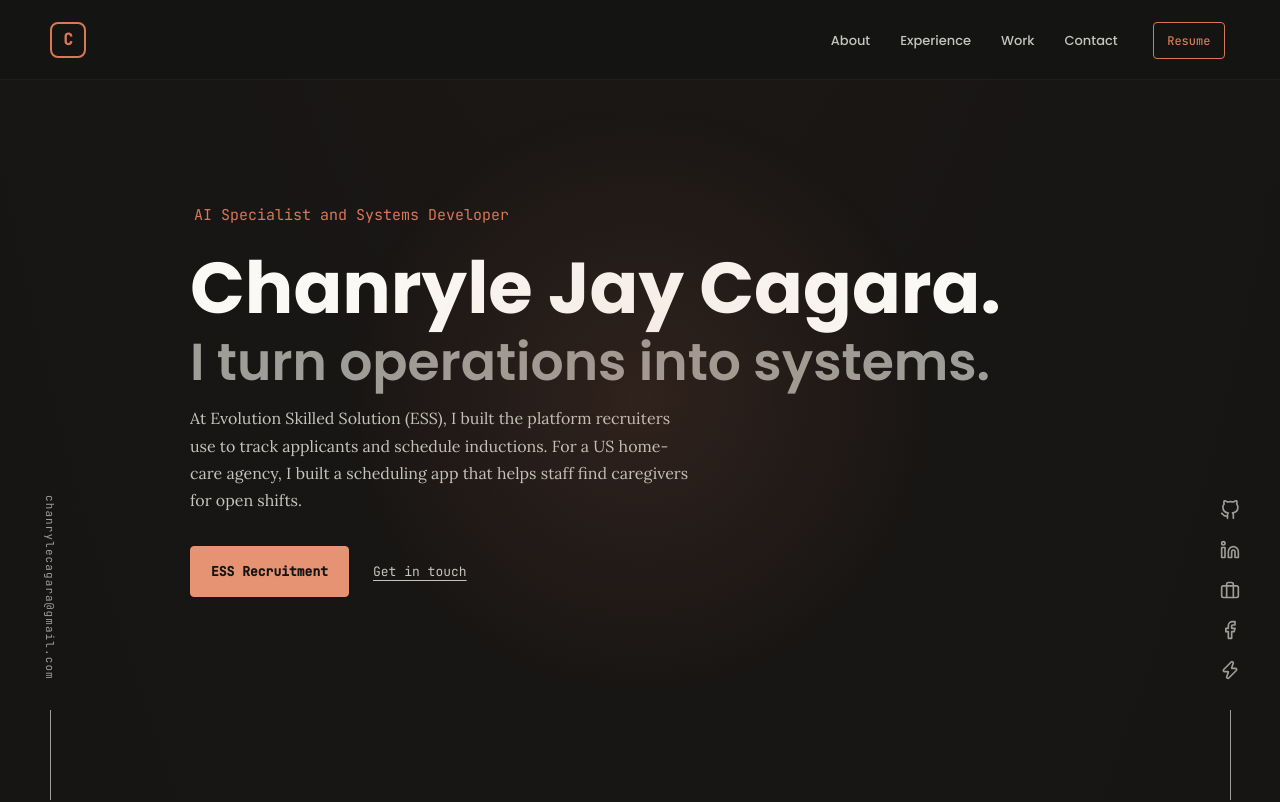
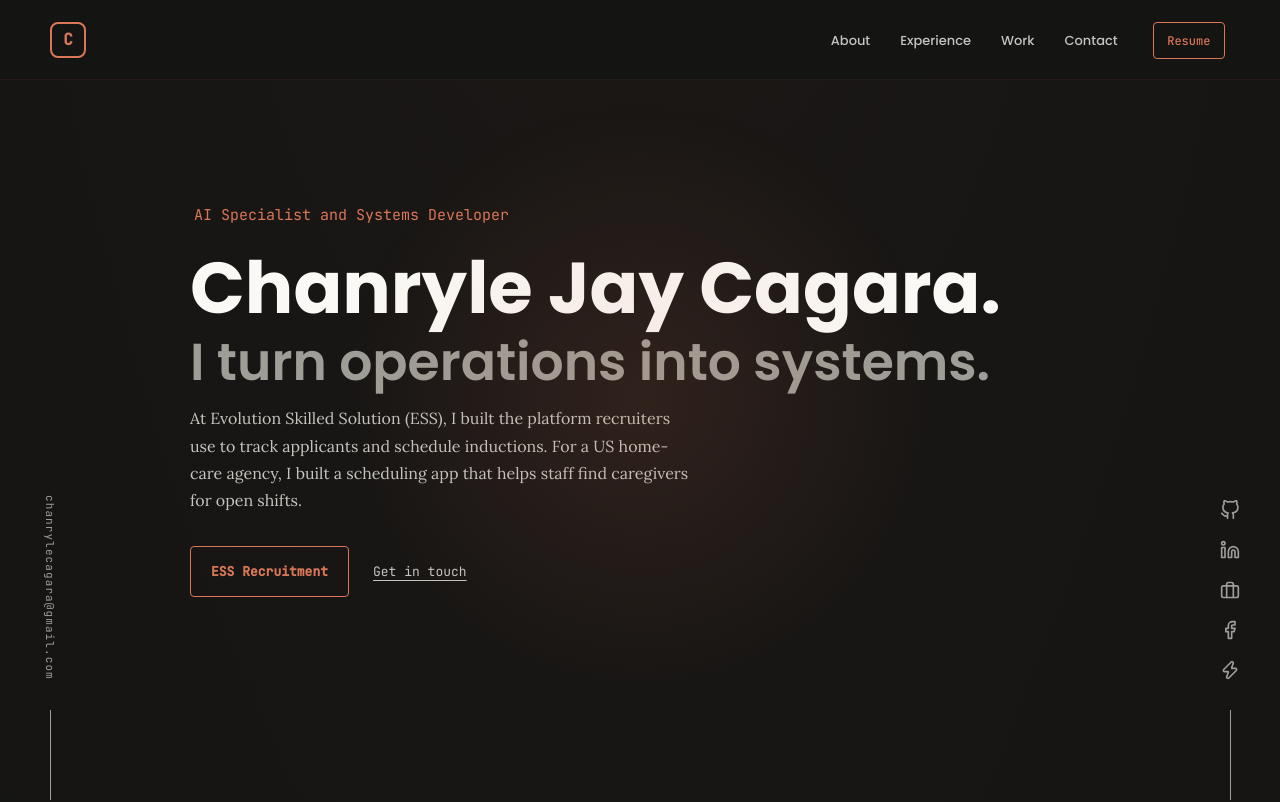
Before and after one commit to chanrylejay/my-portfolio-v1, a plain HTML site: page index.html in a window 1280 px wide. Shown: the top 802 px of the page. Drawn offline with nearby package versions, Linux system fonts and the light colour scheme; a script that the page names is missing.

Commit message:
Restore the original orange homepage button palette

```diff
--- a/index.html
+++ b/index.html
@@ -759,16 +759,16 @@
 
             .hero__cta {
                 padding: 0.85rem 1.25rem;
-                color: var(--bg-primary);
-                background: var(--accent-secondary);
-                border: 1px solid var(--accent-secondary);
+                color: var(--accent-primary);
+                background-color: transparent;
+                border: 1px solid var(--accent-primary);
                 border-radius: 4px;
                 font-weight: 600;
             }
 
-            .hero__cta:hover, .hero__cta:focus-visible {
-                background: var(--text-primary);
-                color: var(--bg-primary);
+            .hero__cta:hover {
+                background-color: var(--accent-subtle);
+                color: var(--accent-primary);
             }
 
             .hero__contact {
```
